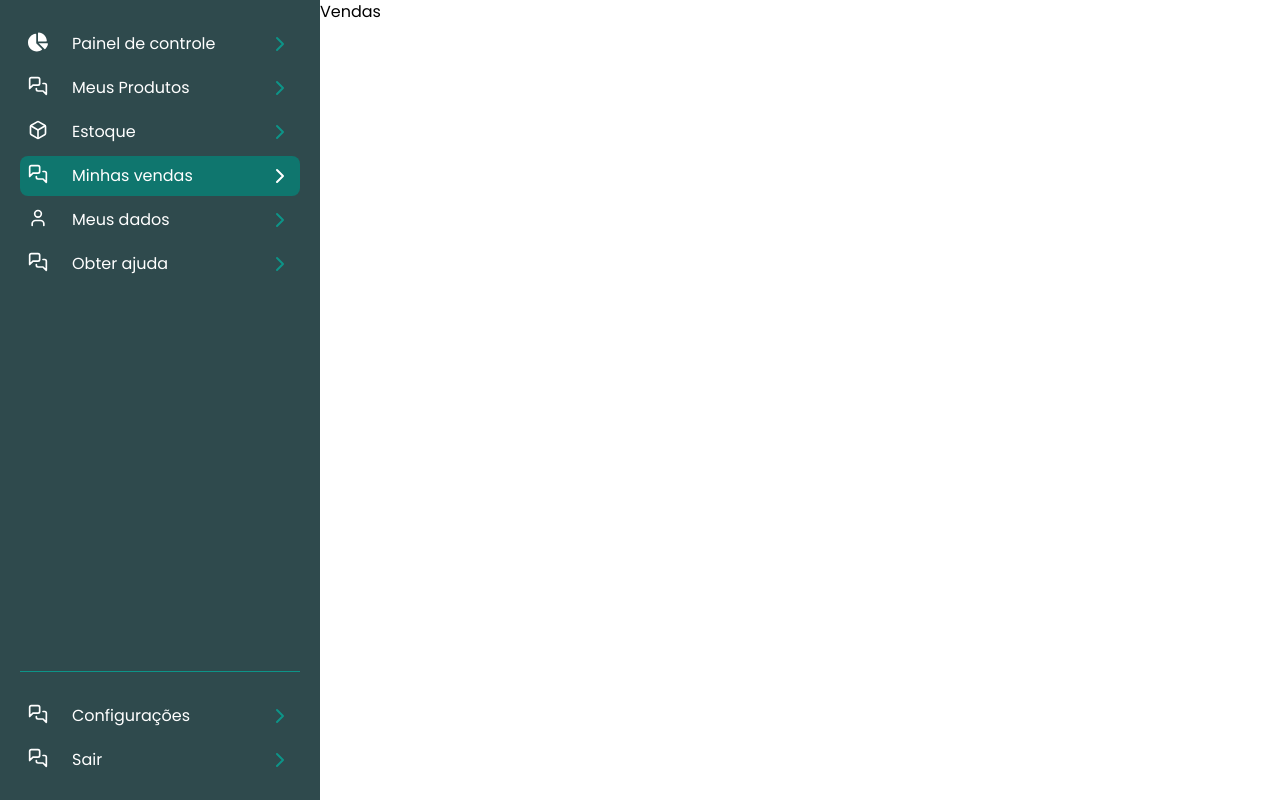
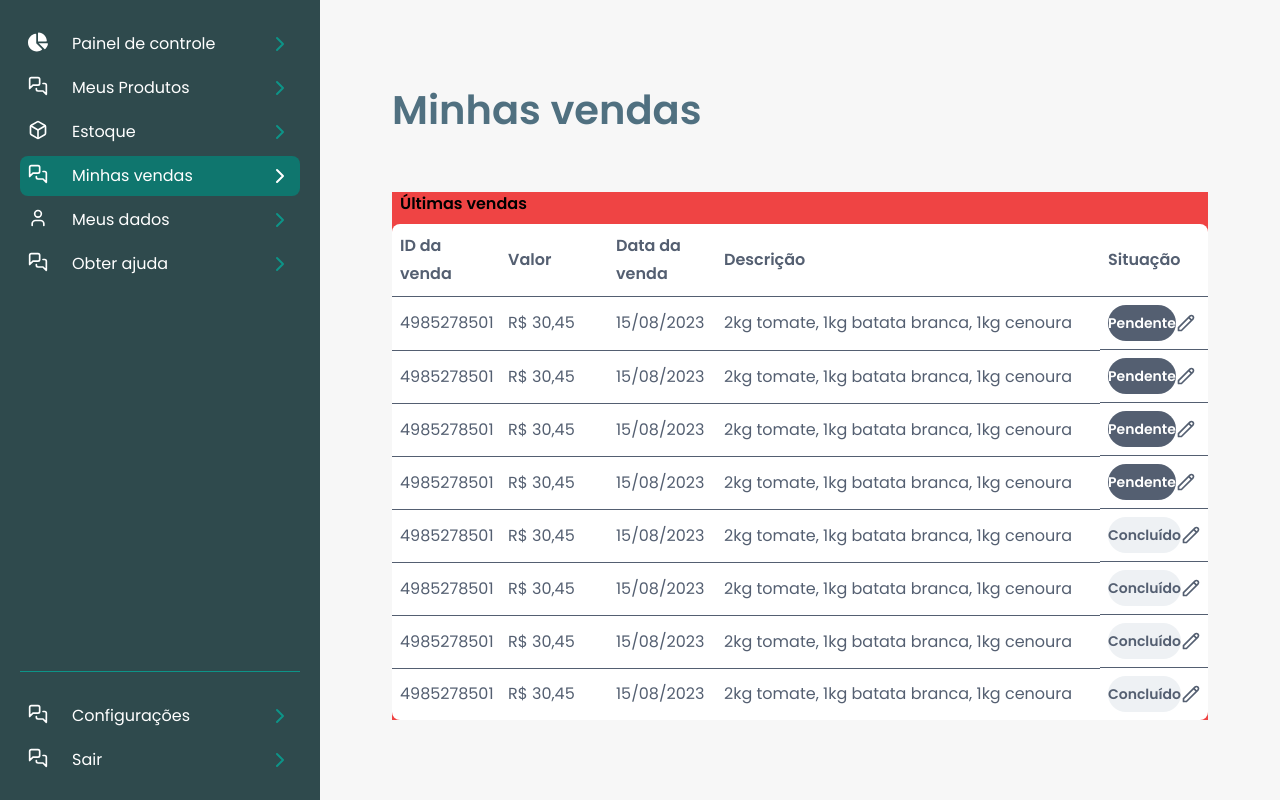
Before and after one commit to mb4ndeira/ecoo-apps, a Next.js app: page /vendas in a window 1280 px wide. Built offline with nearby package versions, Linux system fonts and the light colour scheme.

Commit message:
feat: add table

```diff
--- a/src/app/vendas/page.tsx
+++ b/src/app/vendas/page.tsx
@@ -1,7 +1,16 @@
-export default function Vendas(){
-    return(
-        <>
-            <h1>Vendas</h1>
-        </>
-    )
+import { Table } from "@/components/Sales/Table";
+
+export default function Vendas() {
+  return (
+    <main className="bg-background w-full h-full">
+      <div className="w-full max-w-[1140px] h-full px-[72px] py-20 mx-auto">
+        <span className="text-slate-blue text-[40px] xs-table:text-[30px] mobile:hidden font-semibold">
+          Minhas vendas
+        </span>
+        <div className="mt-[52px] bg-red-500">
+          <Table />
+        </div>
+      </div>
+    </main>
+  );
 }
--- /dev/null
+++ b/src/components/Sales/Table.tsx
@@ -0,0 +1,173 @@
+"use client";
+import { PureComponent } from "react";
+import { HiOutlinePencil } from "react-icons/hi";
+
+export class Table extends PureComponent {
+  render() {
+    return (
+      <div>
+        <h3 className=" text-base font-semibold ml-2 mb-2">Últimas vendas</h3>
+        <div className="flex">
+          <table className="bg-white text-primary text-left leading-7 font-inter w-full table-fixed rounded-lg">
+            <thead>
+              <tr>
+                <th className="border-b border-primary p-2">ID da venda</th>
+                <th className="border-b border-primary p-2">Valor</th>
+                <th className="border-b border-primary p-2">Data da venda</th>
+                <th className="w-96 border-b border-primary p-2">Descrição</th>
+                <th className="border-b border-primary p-2">Situação</th>
+              </tr>
+            </thead>
+            <tbody>
+              <tr>
+                <td className="border-b border-primary p-2 md-mobile:bg-primary md-mobile:text-white">
+                  4985278501
+                </td>
+                <td className="border-b border-primary p-2">R$ 30,45</td>
+                <td className="border-b border-primary p-2">15/08/2023</td>
+                <td className="border-b border-primary p-2">
+                  2kg tomate, 1kg batata branca, 1kg cenoura
+                </td>
+                <td className="border-b border-primary p-2 flex items-center">
+                  <button className="rounded-3xl bg-primary text-white text-sm h-9 w-24 font-semibold">
+                    Pendente
+                  </button>
+                  <button className="ml-auto mr-2  text-xl">
+                    <HiOutlinePencil />
+                  </button>
+                </td>
+              </tr>
+              <tr>
+                <td className="border-b border-primary p-2 md-mobile:bg-primary md-mobile:text-white">
+                  4985278501
+                </td>
+                <td className="border-b border-primary p-2">R$ 30,45</td>
+                <td className="border-b border-primary p-2">15/08/2023</td>
+                <td className="border-b border-primary p-2">
+                  2kg tomate, 1kg batata branca, 1kg cenoura
+                </td>
+                <td className="border-b border-primary p-2 flex items-center">
+                  <button className="rounded-3xl bg-primary text-white text-sm h-9 w-24 font-semibold">
+                    Pendente
+                  </button>
+                  <button className="ml-auto mr-2  text-xl">
+                    <HiOutlinePencil />
+                  </button>
+                </td>
+              </tr>
+              <tr>
+                <td className="border-b border-primary p-2 md-mobile:bg-primary md-mobile:text-white">
+                  4985278501
+                </td>
+                <td className="border-b border-primary p-2">R$ 30,45</td>
+                <td className="border-b border-primary p-2">15/08/2023</td>
+                <td className="border-b border-primary p-2">
+                  2kg tomate, 1kg batata branca, 1kg cenoura
+                </td>
+                <td className="border-b border-primary p-2 flex items-center">
+                  <button className="rounded-3xl bg-primary text-white text-sm h-9 w-24 font-semibold">
+                    Pendente
+                  </button>
+                  <button className="ml-auto mr-2  text-xl">
+                    <HiOutlinePencil />
+                  </button>
+                </td>
+              </tr>
+              <tr>
+                <td className="border-b border-primary p-2 md-mobile:bg-primary md-mobile:text-white">
+                  4985278501
+                </td>
+                <td className="border-b border-primary p-2">R$ 30,45</td>
+                <td className="border-b border-primary p-2">15/08/2023</td>
+                <td className="border-b border-primary p-2">
+                  2kg tomate, 1kg batata branca, 1kg cenoura
+                </td>
+                <td className="border-b border-primary p-2 flex items-center">
+                  <button className="rounded-3xl bg-primary text-white text-sm h-9 w-24 font-semibold">
+                    Pendente
+                  </button>
+                  <button className="ml-auto mr-2  text-xl">
+                    <HiOutlinePencil />
+                  </button>
+                </td>
+              </tr>
+              <tr>
+                <td className="border-b border-primary p-2 md-mobile:bg-secondary md-mobile:text-primary">
+                  4985278501
+                </td>
+                <td className="border-b border-primary p-2">R$ 30,45</td>
+                <td className="border-b border-primary p-2">15/08/2023</td>
+                <td className="border-b border-primary p-2">
+                  2kg tomate, 1kg batata branca, 1kg cenoura
+                </td>
+                <td className="border-b border-primary p-2 flex items-center">
+                  <button className="rounded-3xl bg-secondary text-primary text-sm h-9 w-24 font-semibold">
+                    Concluído
+                  </button>
+                  <button className="ml-auto mr-2  text-xl">
+                    <HiOutlinePencil />
+                  </button>
+                </td>
+              </tr>
+              <tr>
+                <td className="border-b border-primary p-2 md-mobile:bg-secondary md-mobile:text-primary">
+                  4985278501
+                </td>
+                <td className="border-b border-primary p-2">R$ 30,45</td>
+                <td className="border-b border-primary p-2">15/08/2023</td>
+                <td className="border-b border-primary p-2">
+                  2kg tomate, 1kg batata branca, 1kg cenoura
+                </td>
+                <td className="border-b border-primary p-2 flex items-center">
+                  <button className="rounded-3xl bg-secondary text-primary text-sm h-9 w-24 font-semibold">
+                    Concluído
+                  </button>
+                  <button className="ml-auto mr-2  text-xl">
+                    <HiOutlinePencil />
+                  </button>
+                </td>
+              </tr>
+              <tr>
+                <td className="border-b border-primary p-2 md-mobile:bg-secondary md-mobile:text-primary">
+                  4985278501
+                </td>
+                <td className="border-b border-primary p-2">R$ 30,45</td>
+                <td className="border-b border-primary p-2">15/08/2023</td>
+                <td className="border-b border-primary p-2">
+                  2kg tomate, 1kg batata branca, 1kg cenoura
+                </td>
+                <td className="border-b border-primary p-2 flex items-center">
+                  <button className="rounded-3xl bg-secondary text-primary text-sm h-9 w-24 font-semibold">
+                    Concluído
+                  </button>
+                  <button className="ml-auto mr-2  text-xl">
+                    <HiOutlinePencil />
+                  </button>
+                </td>
+              </tr>
+              <tr className="border-none">
+                <td className="p-2 md-mobile:bg-secondary md-mobile:text-primary">
+                  4985278501
+                </td>
+                <td className="p-2">R$ 30,45</td>
+                <td className="p-2">15/08/2023</td>
+                <td className="p-2">
+                  2kg tomate, 1kg batata branca, 1kg cenoura
+                </td>
+                <td className="p-2 flex items-center">
+                  <button className="rounded-3xl bg-secondary text-primary text-sm h-9 w-24 font-semibold">
+                    Concluído
+                  </button>
+                  <button className="ml-auto mr-2  text-xl">
+                    <HiOutlinePencil />
+                  </button>
+                </td>
+              </tr>
+            </tbody>
+          </table>
+        </div>
+      </div>
+    );
+  }
+}
+export default Table;
```
